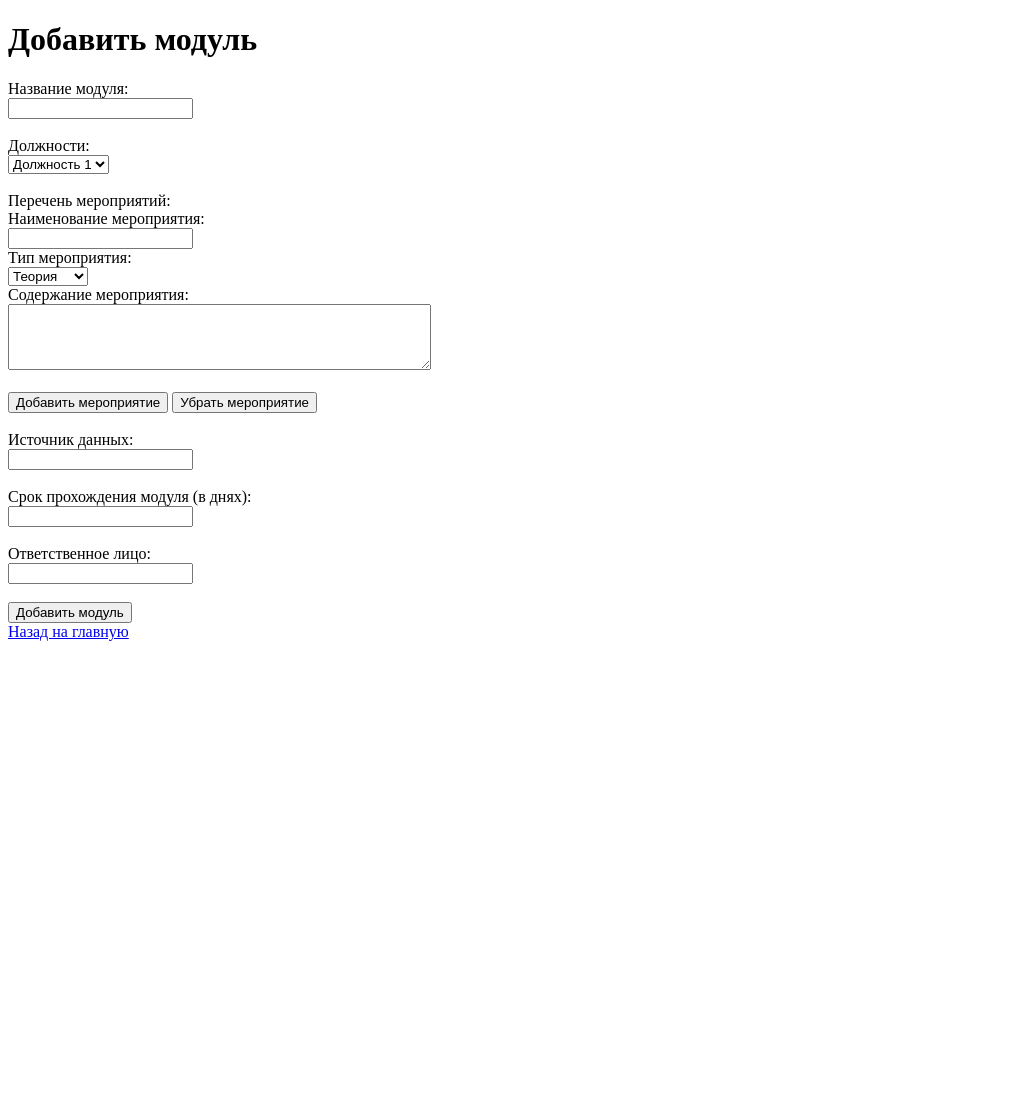
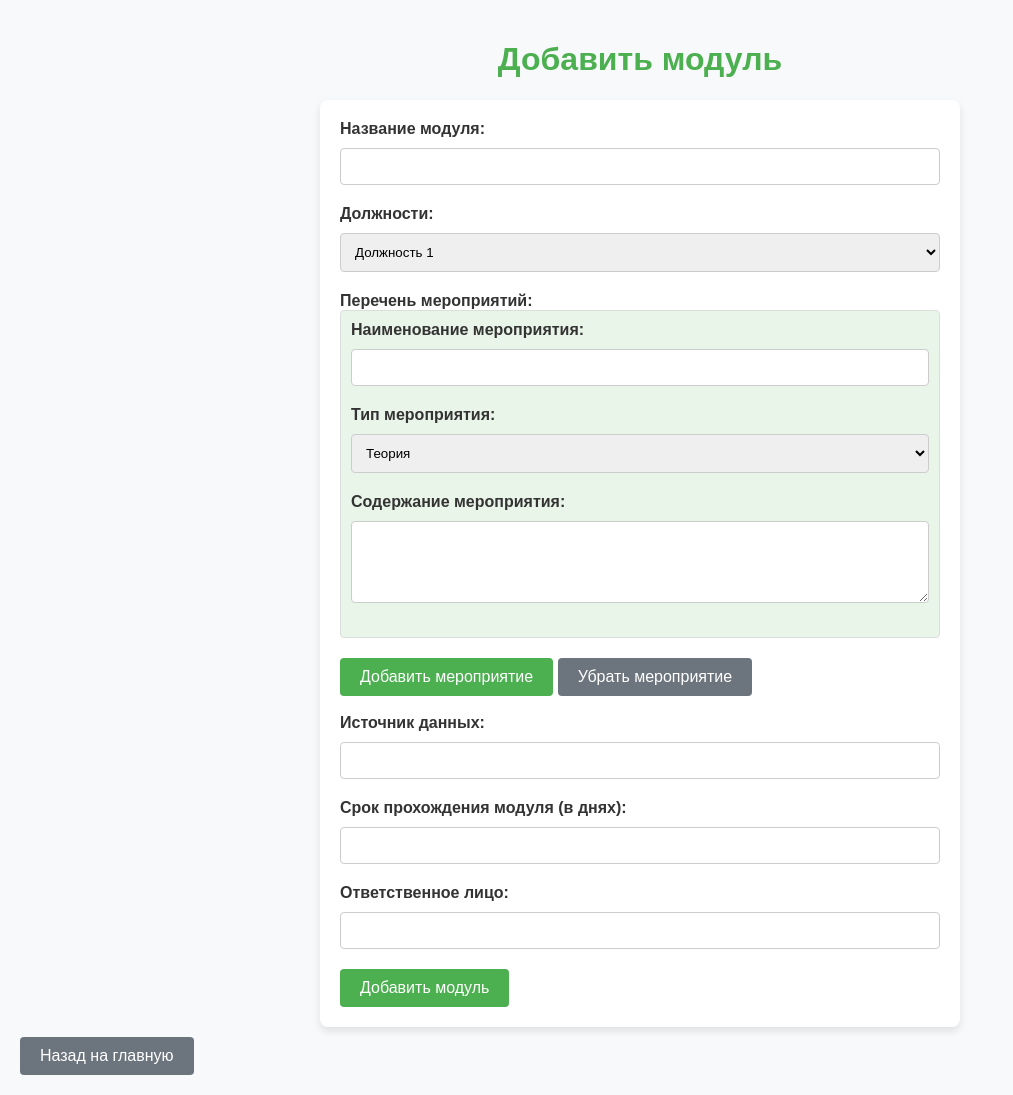
Before and after one commit to SaintKliment/hr_system, a Flask app: page /add in a window 1280 px wide. Shown: the whole page, without its empty margins (0-1013 px from the left). Before the commit the page ends 641 px from the top, so only its background shows below. Run offline with Flask 3, Linux system fonts and the light colour scheme; some libraries are stand-ins or nearby versions.

Commit message:
update UI

```diff
--- a/templates/add_module.html
+++ b/templates/add_module.html
@@ -4,89 +4,158 @@
     <meta charset="UTF-8" />
     <meta name="viewport" content="width=device-width, initial-scale=1.0" />
     <title>Добавить модуль</title>
+    <style>
+      body {
+        font-family: Arial, sans-serif;
+        background-color: #f8f9fa;
+        margin: 0;
+        padding: 20px;
+      }
+
+      h1 {
+        color: #4caf50;
+        text-align: center;
+      }
+
+      form {
+        background-color: #ffffff;
+        border-radius: 8px;
+        padding: 20px;
+        box-shadow: 0 4px 8px rgba(0, 0, 0, 0.1);
+        max-width: 600px;
+        margin: 0 auto;
+      }
+
+      label {
+        color: #333333;
+        font-weight: bold;
+      }
+
+      input[type="text"],
+      input[type="number"],
+      select,
+      textarea {
+        width: 100%;
+        padding: 10px;
+        margin: 10px 0 20px;
+        border: 1px solid #cccccc;
+        border-radius: 4px;
+        box-sizing: border-box;
+      }
+
+      button {
+        background-color: #4caf50;
+        color: white;
+        border: none;
+        padding: 10px 20px;
+        font-size: 16px;
+        border-radius: 4px;
+        cursor: pointer;
+      }
+
+      button:hover {
+        background-color: #45a049;
+      }
+
+      .btn-secondary {
+        background-color: #6c757d;
+        color: white;
+        text-decoration: none;
+        padding: 10px 20px;
+        display: inline-block;
+        margin-top: 10px;
+        border-radius: 4px;
+      }
+
+      .btn-secondary:hover {
+        background-color: #5a6268;
+      }
+
+      .activity {
+        border: 1px solid #dddddd;
+        border-radius: 4px;
+        padding: 10px;
+        margin-bottom: 10px;
+        background-color: #f8f9fa;
+      }
+
+      #activities {
+        margin-bottom: 20px;
+      }
+
+      #activities .activity:nth-child(odd) {
+        background-color: #e9f5e9;
+      }
+    </style>
   </head>
   <body>
     <h1>Добавить модуль</h1>
     <form action="/add" method="POST">
-      <label for="module_name">Название модуля:</label><br />
-      <input
-        type="text"
-        id="module_name"
-        name="module_name"
-        required
-      /><br /><br />
+      <label for="module_name">Название модуля:</label>
+      <input type="text" id="module_name" name="module_name" required />
 
-      <label for="positions">Должности:</label><br />
+      <label for="positions">Должности:</label>
       <select name="positions" id="positions" required>
         <option value="position1">Должность 1</option>
         <option value="position2">Должность 2</option>
         <option value="position3">Должность 3</option>
-        <option value="position4">Должность 4</option></select
-      ><br /><br />
+        <option value="position4">Должность 4</option>
+      </select>
 
-      <label for="activities">Перечень мероприятий:</label><br />
+      <label for="activities">Перечень мероприятий:</label>
       <div id="activities">
-        <div class="activity">
-          <label for="activity_name_1">Наименование мероприятия:</label><br />
+        <div class="activity" id="activity_1">
+          <label for="activity_name_1">Наименование мероприятия:</label>
           <input
             type="text"
             id="activity_name_1"
             name="activity_name[]"
             required
-          /><br />
+          />
 
-          <label for="activity_type_1">Тип мероприятия:</label><br />
+          <label for="activity_type_1">Тип мероприятия:</label>
           <select name="activity_type[]" id="activity_type_1" required>
             <option value="theory">Теория</option>
-            <option value="practice">Практика</option></select
-          ><br />
+            <option value="practice">Практика</option>
+          </select>
 
-          <label for="activity_content_1">Содержание мероприятия:</label><br />
+          <label for="activity_content_1">Содержание мероприятия:</label>
           <textarea
             name="activity_content[]"
             id="activity_content_1"
             rows="4"
-            cols="50"
             required
-          ></textarea
-          ><br /><br />
+          ></textarea>
         </div>
       </div>
 
       <button type="button" onclick="addActivity()">
         Добавить мероприятие
       </button>
-      <button type="button" onclick="removeActivity()">
-        Убрать мероприятие</button
-      ><br /><br />
+      <button
+        type="button"
+        onclick="removeActivity()"
+        style="background-color: #6c757d"
+      >
+        Убрать мероприятие
+      </button>
+      <br /><br />
+      <label for="data_source">Источник данных:</label>
+      <input type="text" id="data_source" name="data_source" required />
 
-      <label for="data_source">Источник данных:</label><br />
-      <input
-        type="text"
-        id="data_source"
-        name="data_source"
-        required
-      /><br /><br />
+      <label for="duration">Срок прохождения модуля (в днях):</label>
+      <input type="number" id="duration" name="duration" required />
 
-      <label for="duration">Срок прохождения модуля (в днях):</label><br />
-      <input type="number" id="duration" name="duration" required /><br /><br />
-
-      <label for="responsible">Ответственное лицо:</label><br />
-      <input
-        type="text"
-        id="responsible"
-        name="responsible"
-        required
-      /><br /><br />
+      <label for="responsible">Ответственное лицо:</label>
+      <input type="text" id="responsible" name="responsible" required />
 
       <button type="submit">Добавить модуль</button>
     </form>
-    <a href="/" class="btn btn-secondary mt-3">Назад на главную</a>
+    <a href="/" class="btn-secondary">Назад на главную</a>
 
     <script>
       let activityCount = 1;
 
-      // Добавить мероприятие
       function addActivity() {
         activityCount++;
         const activitiesDiv = document.getElementById("activities");
@@ -95,23 +164,22 @@
         newActivity.setAttribute("id", "activity_" + activityCount);
 
         newActivity.innerHTML = `
-                <label for="activity_name_${activityCount}">Наименование мероприятия:</label><br>
-                <input type="text" id="activity_name_${activityCount}" name="activity_name[]" required><br>
+        <label for="activity_name_${activityCount}">Наименование мероприятия:</label>
+        <input type="text" id="activity_name_${activityCount}" name="activity_name[]" required />
 
-                <label for="activity_type_${activityCount}">Тип мероприятия:</label><br>
-                <select name="activity_type[]" id="activity_type_${activityCount}" required>
-                    <option value="theory">Теория</option>
-                    <option value="practice">Практика</option>
-                </select><br>
+        <label for="activity_type_${activityCount}">Тип мероприятия:</label>
+        <select name="activity_type[]" id="activity_type_${activityCount}" required>
+          <option value="theory">Теория</option>
+          <option value="practice">Практика</option>
+        </select>
 
-                <label for="activity_content_${activityCount}">Содержание мероприятия:</label><br>
-                <textarea name="activity_content[]" id="activity_content_${activityCount}" rows="4" cols="50" required></textarea><br><br>
-            `;
+        <label for="activity_content_${activityCount}">Содержание мероприятия:</label>
+        <textarea name="activity_content[]" id="activity_content_${activityCount}" rows="4" required></textarea>
+      `;
 
         activitiesDiv.appendChild(newActivity);
       }
 
-      // Убрать мероприятие
       function removeActivity() {
         if (activityCount > 1) {
           const activityDiv = document.getElementById(
```
Also changed, not shown: templates/index.html (+87 -4 lines).
